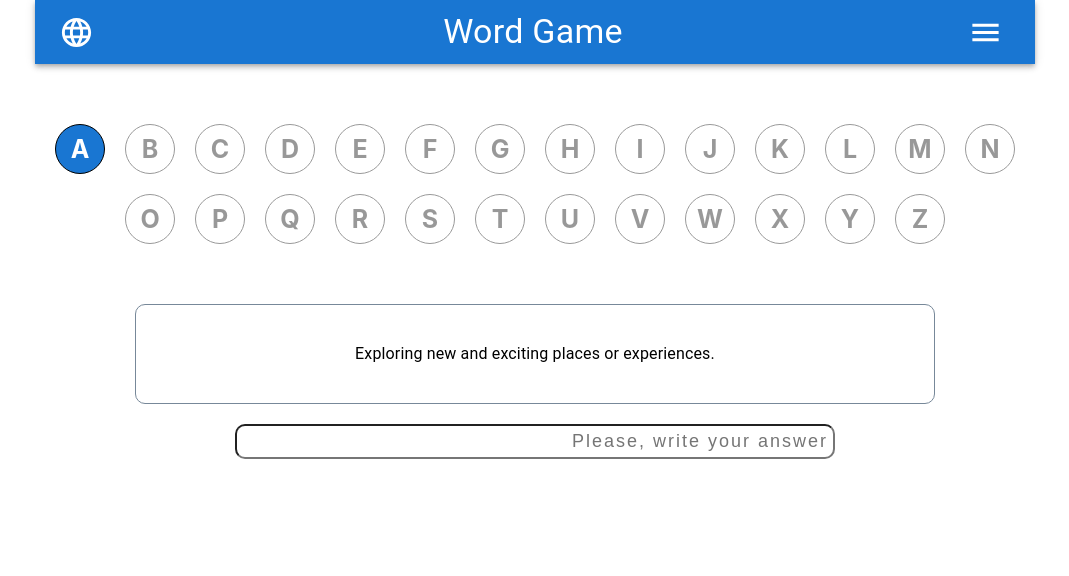
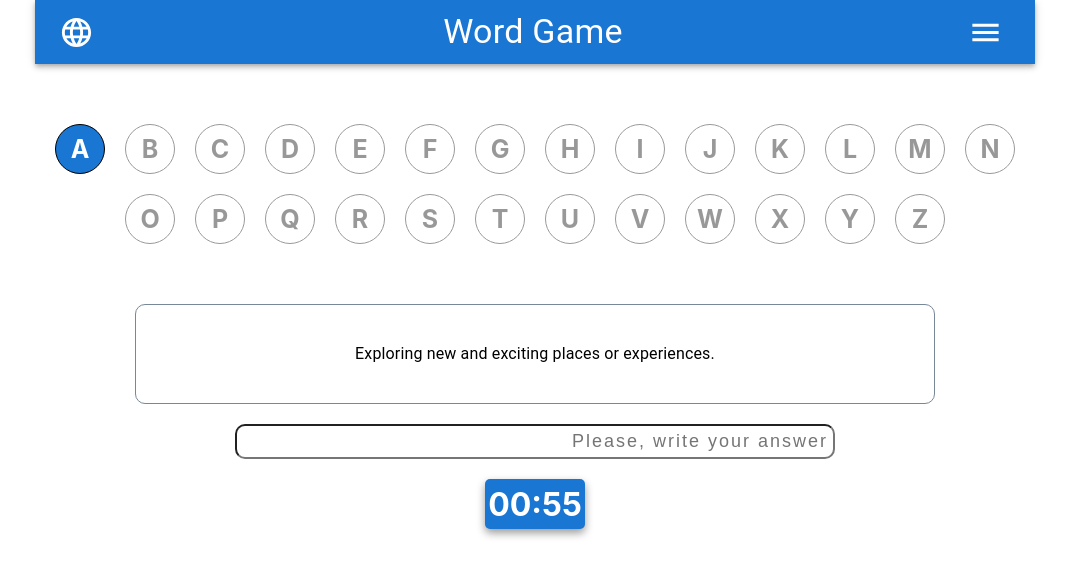
Before and after one commit to FiratSomek/Word-game, a React (Create React App) app: page /gameboard in a window 1280 px wide. Shown: the top 576 px of the page, without its empty margins (105-1174 px from the left). Built offline with nearby package versions, Linux system fonts and the light colour scheme.

Commit message:
fixed the all bugs and added countdown

```diff
--- a/package.json
+++ b/package.json
@@ -21,6 +21,7 @@
     "react-hook-form": "^7.49.3",
     "react-router-dom": "^6.21.1",
     "react-scripts": "5.0.1",
+    "styled-components": "^6.1.11",
     "typescript": "^4.9.5",
     "web-vitals": "^2.1.4"
   },
--- a/src/App.tsx
+++ b/src/App.tsx
@@ -1,14 +1,31 @@
-import { Route, Routes } from "react-router-dom";
+import { Route, Routes, useLocation } from "react-router-dom";
 import Header from "./components/Header/Header";
 import "./styles.css";
 import { Home } from "./components/Home/Home";
 import { GameBoard } from "./components/GameBoard/GameBoard";
 import { AddNewQuizForm } from "./components/AddNewQuizForm/AddNewQuizForm";
-import { useState } from "react";
+import { useEffect, useState } from "react";
+import { QuizDataItem, quizData } from "./data";
+import { CountDown } from "./CountDown";
 
 const App: React.FC = () => {
-  const initialCountdown = 10;
+  const initialCountdown = 60;
   const [countdown, setCountdown] = useState(initialCountdown);
+  const [questions, setQuestions] = useState<QuizDataItem[]>([...quizData]);
+
+  const location = useLocation();
+
+  useEffect(() => {
+    setCountdown(initialCountdown);
+    setQuestions([
+      ...quizData.map((item) => ({
+        ...item,
+        isAnswered: false,
+        classname: undefined,
+      })),
+    ]);
+  }, [location.pathname]);
+
   return (
     <div className="App">
       <Routes>
@@ -17,7 +34,7 @@ const App: React.FC = () => {
           element={
             <>
               <Header />
-              <Home setCountdown={setCountdown} />
+              <Home />
             </>
           }
         />
@@ -26,7 +43,13 @@ const App: React.FC = () => {
           element={
             <>
               <Header />
-              <GameBoard />
+              <GameBoard
+                questions={questions}
+                setQuestions={setQuestions}
+                countdown={countdown}
+                setCountdown={setCountdown}
+              />
+              <CountDown countdown={countdown} setCountdown={setCountdown} />
             </>
           }
         />
--- /dev/null
+++ b/src/CountDown.tsx
@@ -0,0 +1,53 @@
+import { useEffect, useRef } from "react";
+
+import styled from "styled-components";
+
+const CountdownContainer = styled.div`
+  display: flex;
+  align-items: center;
+  justify-content: center;
+  font-size: 2rem;
+  font-weight: bold;
+  color: #ffffff;
+  background-color: #1976d2;
+  border-radius: 5px;
+  margin: auto;
+  width: 100px;
+  height: 50px;
+  box-shadow: 0 4px 8px rgba(0, 0, 0.4, 0.4);
+`;
+
+interface CountdownProps {
+  countdown: number;
+  setCountdown: React.Dispatch<React.SetStateAction<number>>;
+}
+
+export const CountDown: React.FC<CountdownProps> = ({
+  countdown,
+  setCountdown,
+}) => {
+  const timerId = useRef<number | undefined>();
+
+  useEffect(() => {
+    timerId.current = window.setInterval(() => {
+      setCountdown((prev: number) => {
+        if (prev === 1) {
+          clearInterval(timerId.current);
+        }
+        return prev > 0 ? prev - 1 : 0;
+      });
+    }, 1000);
+    return () => clearInterval(timerId.current);
+  }, []);
+
+  const formatTime = (time: number) => {
+    const minutes = Math.floor(time / 60);
+    const seconds = time % 60;
+    return `${String(minutes).padStart(2, "0")}:${String(seconds).padStart(
+      2,
+      "0"
+    )}`;
+  };
+
+  return <CountdownContainer>{formatTime(countdown)}</CountdownContainer>;
+};
--- a/src/components/GameBoard/GameBoard.tsx
+++ b/src/components/GameBoard/GameBoard.tsx
@@ -1,20 +1,21 @@
 import React, { useEffect, useState } from "react";
-import { quizData } from "../../data";
 import { QuizDataItem } from "../../data";
 import "./styles.css";
-import {
-  Button,
-  Dialog,
-  DialogActions,
-  DialogContent,
-  DialogTitle,
-  Typography,
-} from "@mui/material";
+import { Button, Typography } from "@mui/material";
 import Brightness1Icon from "@mui/icons-material/Brightness1";
 import { Link } from "react-router-dom";
 
-export const GameBoard = () => {
-  const [questions, setQuestions] = useState<QuizDataItem[]>(quizData);
+export const GameBoard = ({
+  questions,
+  setQuestions,
+  countdown,
+  setCountdown,
+}: {
+  questions: QuizDataItem[];
+  setQuestions: React.Dispatch<React.SetStateAction<QuizDataItem[]>>;
+  countdown: number;
+  setCountdown: React.Dispatch<React.SetStateAction<number>>;
+}) => {
   const [currentDescriptionIndex, setCurrentDescriptionIndex] = useState(0);
   const [answer, setAnswer] = useState("");
   const [isFirstRound, setIsFirstRound] = useState(true);
@@ -24,9 +25,19 @@ export const GameBoard = () => {
   useEffect(() => {
     const unansweredQuestions = questions.filter((q) => !q.isAnswered);
     if (unansweredQuestions.length === 0) {
-      setIsGameComplete(true);
+      setTimeout(() => {
+        setIsGameComplete(true);
+        setCountdown(0);
+      }, 500);
     }
-  }, [questions]);
+  }, [questions, countdown]);
+  useEffect(() => {
+    if (countdown === 0) {
+      setTimeout(() => {
+        setIsGameComplete(true);
+      }, 1000);
+    }
+  }, [countdown]);
 
   const handleSubmit = (e: React.FormEvent) => {
     e.preventDefault();
@@ -101,13 +112,15 @@ export const GameBoard = () => {
 
   const handleReset = () => {
     setQuestions(
-      quizData.map((q) => ({ ...q, isAnswered: false, classname: undefined }))
+      questions.map((q) => ({ ...q, isAnswered: false, classname: undefined }))
     );
     setCurrentDescriptionIndex(0);
     setAnswer("");
     setIsGameComplete(false);
     setIsFirstRound(true);
   };
+  const currentQuestion =
+    questions.length > 0 ? questions[currentDescriptionIndex] : null;
 
   return isGameComplete ? (
     <div
@@ -136,7 +149,6 @@ export const GameBoard = () => {
                       marginRight: "10px",
                     }}
                   />
-                  {q.firstLetter} -{" "}
                   <p
                     style={{
                       color:
@@ -149,9 +161,8 @@ export const GameBoard = () => {
                           : "inherit",
                     }}
                   >
-                    {q.word}
+                    {q.firstLetter} - {q.word}- {q.description}
                   </p>{" "}
-                  - {q.description}
                 </Typography>
               </li>
             ))}
@@ -215,7 +226,7 @@ export const GameBoard = () => {
       <div>
         <div className="descriptons">
           <Typography className="description">
-            {questions[currentDescriptionIndex].description}
+            {currentQuestion?.description}
           </Typography>
         </div>
       </div>
@@ -233,79 +244,3 @@ export const GameBoard = () => {
     </div>
   );
 };
-
-{
-  /* Yarışma sonucunun olduğu sayfa */
-}
-{
-  /* <Dialog open={isGameComplete} onClose={() => setIsGameComplete(false)}>
-        <DialogTitle>Results</DialogTitle>
-        <DialogContent>
-          <Typography className="answer-marks">
-            <Brightness1Icon sx={{ color: "green", marginRight: "10px" }} />
-            Correct Answers:{" "}
-            {questions.filter((q) => q.classname === "correct").length}
-          </Typography>
-          <Typography className="answer-marks">
-            <Brightness1Icon sx={{ color: "red", marginRight: "10px" }} />
-            Wrong Answers:{" "}
-            {questions.filter((q) => q.classname === "wrong").length}
-          </Typography>
-          <Typography className="answer-marks">
-            <Brightness1Icon sx={{ color: "yellow", marginRight: "10px" }} />
-            Passed Answers:{" "}
-            {questions.filter((q) => q.classname === "pass").length}
-          </Typography>
-        </DialogContent>
-        <DialogActions>
-          <Button onClick={() => setShowAllAnswer(true)}>
-            Correct Answers
-          </Button>
-          <Link to={"/"} onClick={handleReset}>
-            <Button color="primary">Home</Button>
-          </Link>
-        </DialogActions>
-      </Dialog> */
-}
-
-{
-  /* Tüm soruların cevaplarının gösterildiği sayfa */
-}
-{
-  /* <Dialog open={showAllAnswer} onClose={() => setShowAllAnswer(false)}>
-        <DialogTitle sx={{ textAlign: "center" }}>Answers</DialogTitle>
-        <DialogContent
-          sx={{
-            display: "flex",
-            flexDirection: "column",
-            alignItems: "center",
-          }}
-        >
-          <ul>
-            {questions.map((q) => (
-              <li key={q.id}>
-                <Typography className="answers-list">
-                  <Brightness1Icon
-                    sx={{
-                      color:
-                        q.classname === "correct"
-                          ? "green"
-                          : q.classname === "wrong"
-                          ? "red"
-                          : q.classname === "pass"
-                          ? "yellow"
-                          : "inherit",
-                      marginRight: "10px",
-                    }}
-                  />
-                  {q.firstLetter} - {q.word} - {q.description}
-                </Typography>
-              </li>
-            ))}
-          </ul>
-          <Link to={"/"} onClick={handleReset}>
-            <Button color="primary">Home</Button>
-          </Link>
-        </DialogContent>
-      </Dialog> */
-}
--- a/src/components/GameBoard/styles.css
+++ b/src/components/GameBoard/styles.css
@@ -51,6 +51,7 @@
   letter-spacing: 2px;
   text-align: end;
   margin-top: 20px;
+  margin-bottom: 20px;
   border-radius: 10px;
 }
 .answer-input:focus {
@@ -93,6 +94,7 @@
   align-items: center;
   padding: 20px;
   margin-top: 20px;
+  margin-bottom: 20px;
 }
 .answers-page {
   display: flex;
--- a/src/components/Home/Home.tsx
+++ b/src/components/Home/Home.tsx
@@ -4,11 +4,7 @@ import { Link } from "react-router-dom";
 import EditNoteIcon from "@mui/icons-material/EditNote";
 import logo from "../../assets/Black and White Gaming Logo .jpg";
 
-interface HomeProps {
-  setCountdown: React.Dispatch<React.SetStateAction<number>>;
-}
-
-export const Home: React.FC<HomeProps> = ({ setCountdown }) => {
+export const Home = () => {
   return (
     <div className="main-board-container">
       <div>
@@ -17,11 +13,7 @@ export const Home: React.FC<HomeProps> = ({ setCountdown }) => {
       <div>
         {" "}
         <Link to="/gameboard">
-          <Button
-            variant="contained"
-            size="large"
-            onClick={() => setCountdown(60)}
-          >
+          <Button variant="contained" size="large">
             Start game
           </Button>
         </Link>
```
Also changed, not shown: 1 other file (tests, documents, lock files or other folders).
